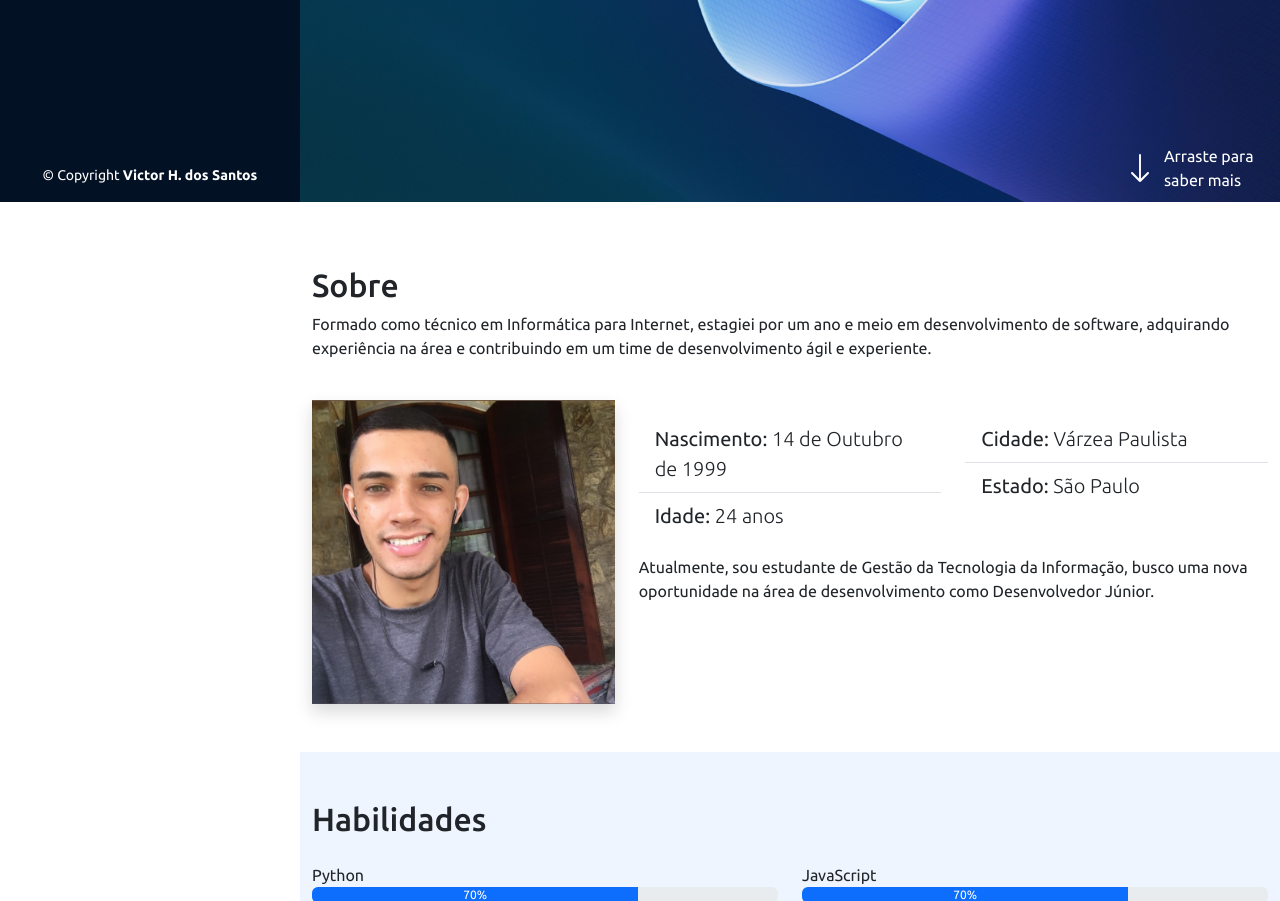
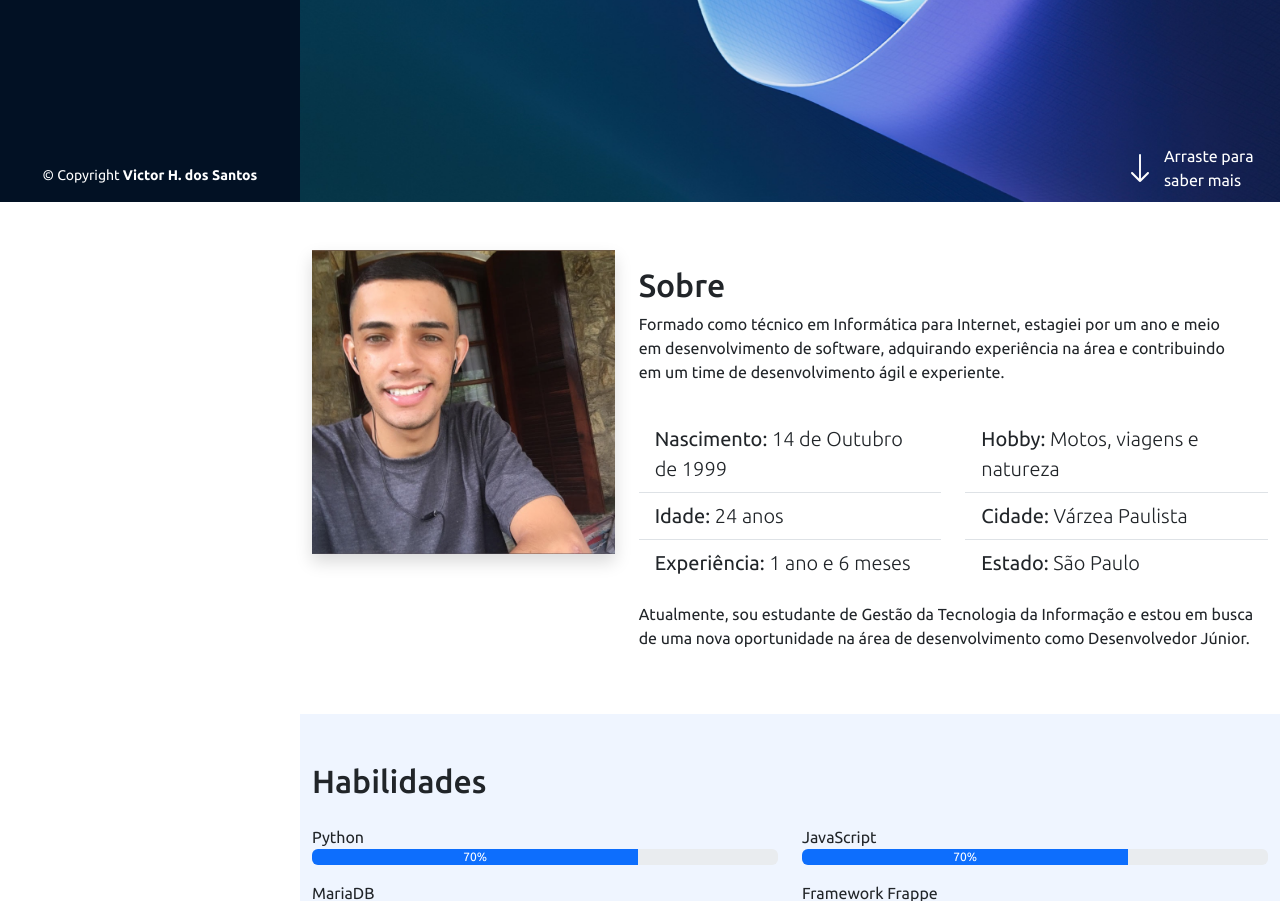
Before and after one commit to VictorHugo842/portfolio-flask, a Flask app: page / in a window 1280 px wide. Shown: the part 598-1499 px from the top of the page. Run offline with Flask 3, Linux system fonts and the light colour scheme; some libraries are stand-ins or nearby versions.

Commit message:
index section sobre

```diff
--- a/templates/index.html
+++ b/templates/index.html
@@ -88,15 +88,14 @@
         <!-- sobre -->
         <section class="container mt-5" id="sobre">
             <!-- texto principal -->
-            <div class="row w-100">
+            <!-- <div class="row w-100">
                 <div class="col-md-12" data-anime="down">
                     <h2 class="pt-3">Sobre</h2>
                     <p>Formado como técnico em Informática para Internet, estagiei por um ano e meio em desenvolvimento de software, adquirando experiência na área
                         e contribuindo em um time de desenvolvimento ágil e experiente.
                     </p>
                 </div>
-
-            </div>
+            </div> -->
 
             <!--imagem e tópicos-->
             <div class="row mt-4">
@@ -104,7 +103,15 @@
                     <img class="img-fluid shadow" src="../static/img/admin.jpg" alt="Foto do Admin" data-anime="left">
                 </div>
                 <div class="col-md-8" data-anime="right">
-
+            <!-- texto principal -->
+            <div class="row w-100">
+                <div class="col-md-12">
+                    <h2 class="pt-3">Sobre</h2>
+                    <p style="font-size: 16px;">Formado como técnico em Informática para Internet, estagiei por um ano e meio em desenvolvimento de software, adquirando experiência na área
+                        e contribuindo em um time de desenvolvimento ágil e experiente.
+                    </p>
+                </div>
+            </div>
                     <div class="row mt-3 mb-3">
                         <div class="col-md-6">
                             <ul class="list-group list-group-flush fs-5">
@@ -116,10 +123,19 @@
                                     Idade:
                                     <span class="fw-lighter">24 anos</span>
                                 </li>
+
+                                <li class="list-group-item">
+                                    Experiência:
+                                    <span class="fw-lighter">1 ano e 6 meses</span>
+                                </li>
                             </ul>
                         </div>
                         <div class="col-md-6">
                             <ul class="list-group list-group-flush fs-5">
+                                <li class="list-group-item">
+                                    Hobby:
+                                    <span class="fw-lighter">Motos, viagens e natureza</span>
+                                </li>
                                 <li class="list-group-item">
                                     Cidade:
                                     <span class="fw-lighter">Várzea Paulista</span>
@@ -131,8 +147,12 @@
                             </ul>
                         </div>
                     </div>
-                    <p> Atualmente, sou estudante de Gestão da Tecnologia da Informação, busco uma nova oportunidade na área de desenvolvimento como Desenvolvedor Júnior.
-                    </p>
+                    <div class="col-md-12">
+                        <p style="font-size: 16px;">
+                            Atualmente, sou estudante de Gestão da Tecnologia da Informação e estou em busca de uma nova oportunidade na área de desenvolvimento como Desenvolvedor Júnior.
+                        </p>
+                    </div>
+
                 </div>
 
             </div>
```
